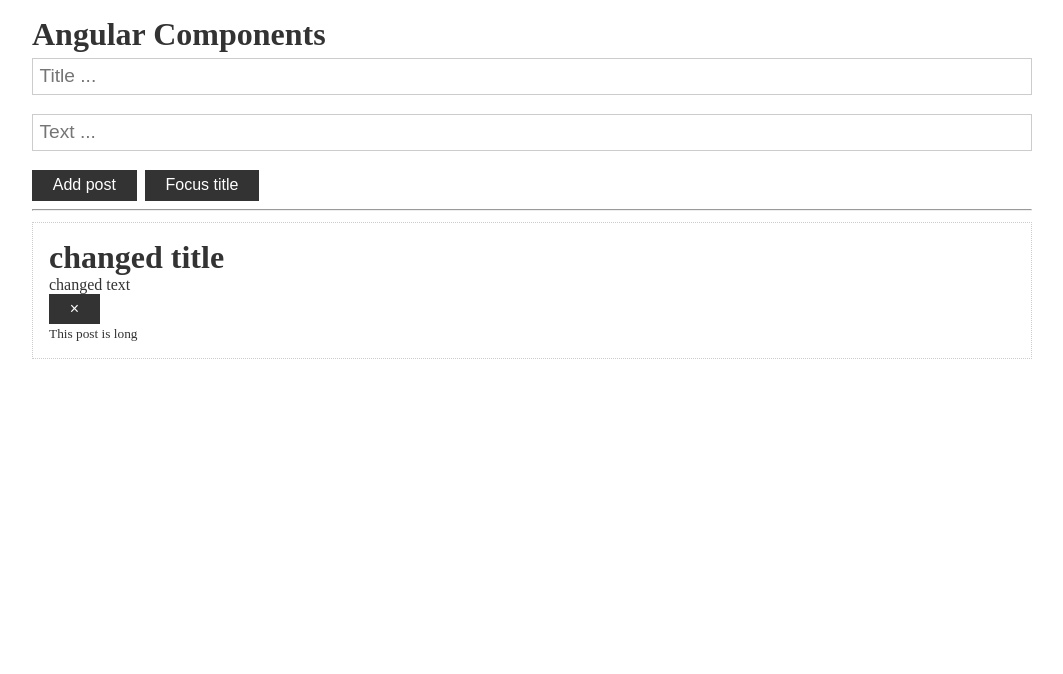
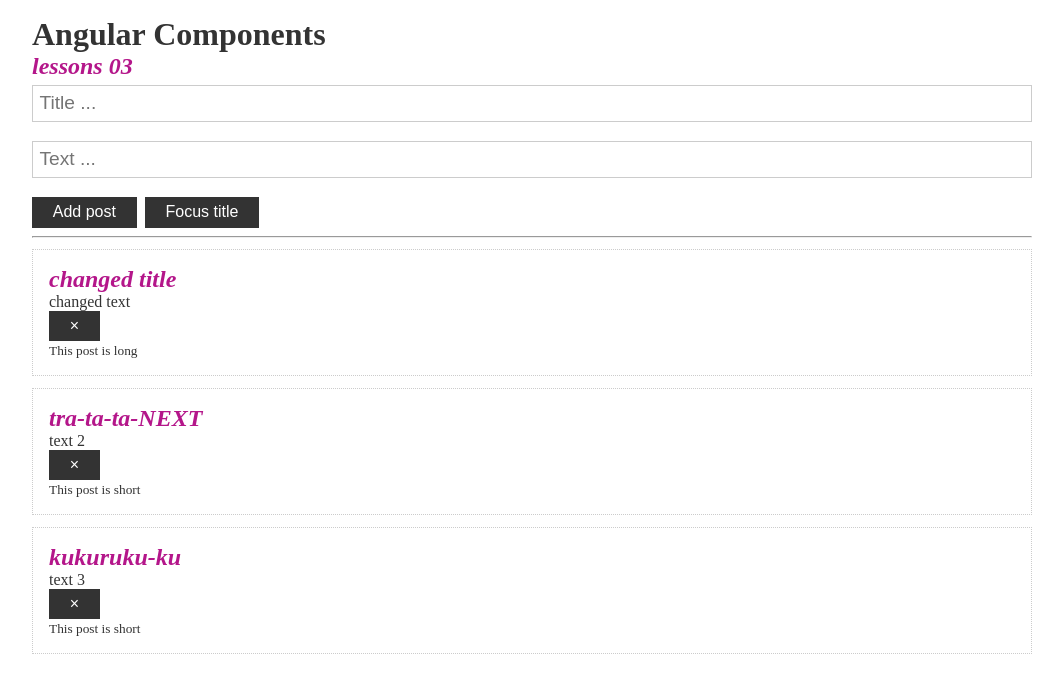
Before and after one commit to Chuchundrium/Angular-theory, an Angular app: page / in a window 1280 px wide. Shown: the top 674 px of the page, without its empty margins (108-1171 px from the left). Built offline with nearby package versions, Linux system fonts and the light colour scheme.

Commit message:
03Components-09-styles-with-ViewEncapsulation

```diff
--- a/src/app/app.component.html
+++ b/src/app/app.component.html
@@ -1,5 +1,6 @@
 <div class="container">
   <h1>Angular Components</h1>
+  <h2>lessons 03</h2>
   <app-post-form
     (postOnAdd)="updatePosts($event)"
   ></app-post-form>
--- a/src/app/app.component.ts
+++ b/src/app/app.component.ts
@@ -15,8 +15,8 @@
 
   posts: Post[] = [
     { title: 'tra-ta-ta', text: 'text 1', id: 1 },
-    // { title: 'tra-ta-ta-NEXT', text: 'text 2', id: 2 },
-    // { title: 'kukuruku-ku', text: 'text 3', id: 3 },
+    { title: 'tra-ta-ta-NEXT', text: 'text 2', id: 2 },
+    { title: 'kukuruku-ku', text: 'text 3', id: 3 },
   ];
 
   updatePosts(post: Post) {
--- a/src/app/post/post.component.html
+++ b/src/app/post/post.component.html
@@ -1,5 +1,5 @@
 <div class="card">
-  <h1>{{post.title}}</h1>
+  <h2>{{post.title}}</h2>
   <p>{{post.text}}</p>
   <button class="btn" (click)="removePost()">&times;</button>
   <ng-content></ng-content>
--- a/src/app/post/post.component.scss
+++ b/src/app/post/post.component.scss
@@ -0,0 +1,5 @@
+h2 {
+  font-weight: bold;
+  font-style: italic;
+  color: #b4168a;
+}
--- a/src/app/post/post.component.ts
+++ b/src/app/post/post.component.ts
@@ -11,7 +11,8 @@
   OnDestroy,
   OnInit,
   Output,
-  SimpleChanges
+  SimpleChanges,
+  ViewEncapsulation
 } from '@angular/core';
 import {Post} from '../app.component';
 
@@ -20,8 +21,10 @@
   selector: 'app-post',
   templateUrl: './post.component.html',
   styleUrls: ['./post.component.scss'],
-  changeDetection: ChangeDetectionStrategy.OnPush
+  changeDetection: ChangeDetectionStrategy.OnPush,
+  encapsulation: ViewEncapsulation.None
 })
+
 export class PostComponent implements
   OnInit, OnChanges, DoCheck, AfterContentInit, OnDestroy {
 
```
